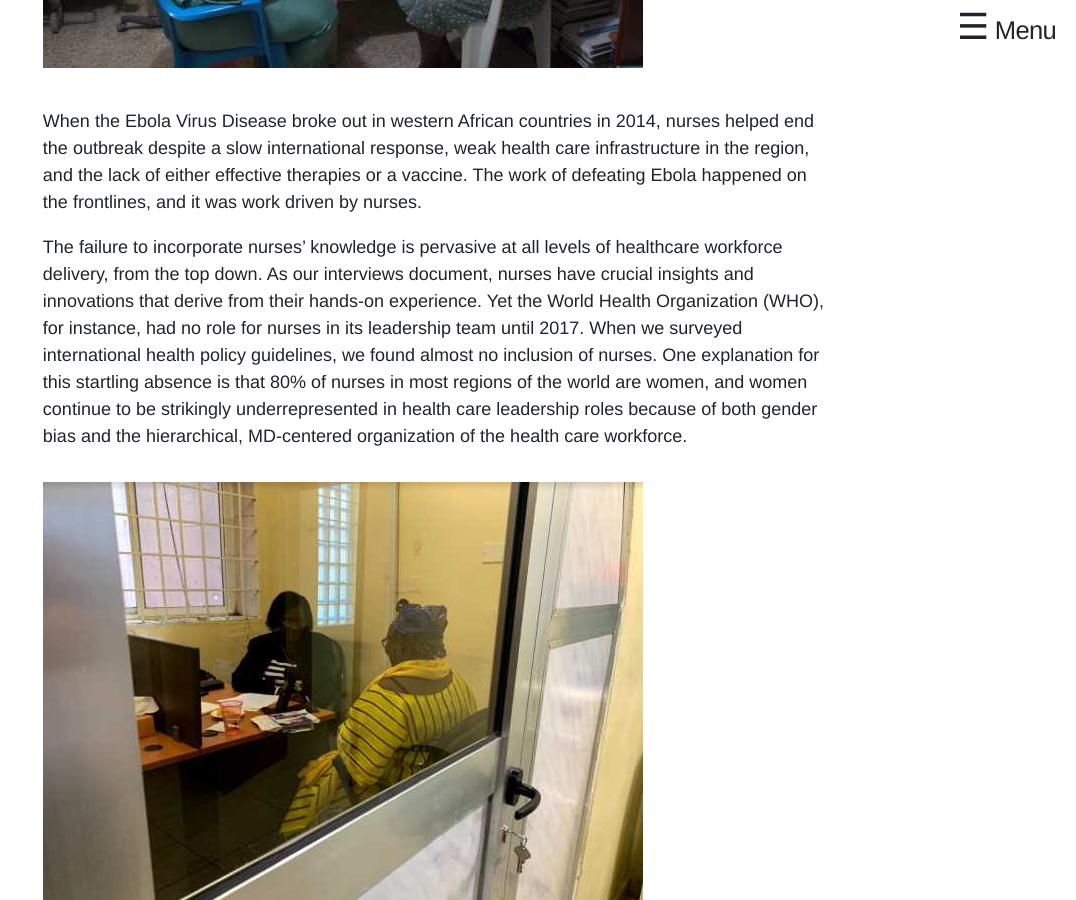
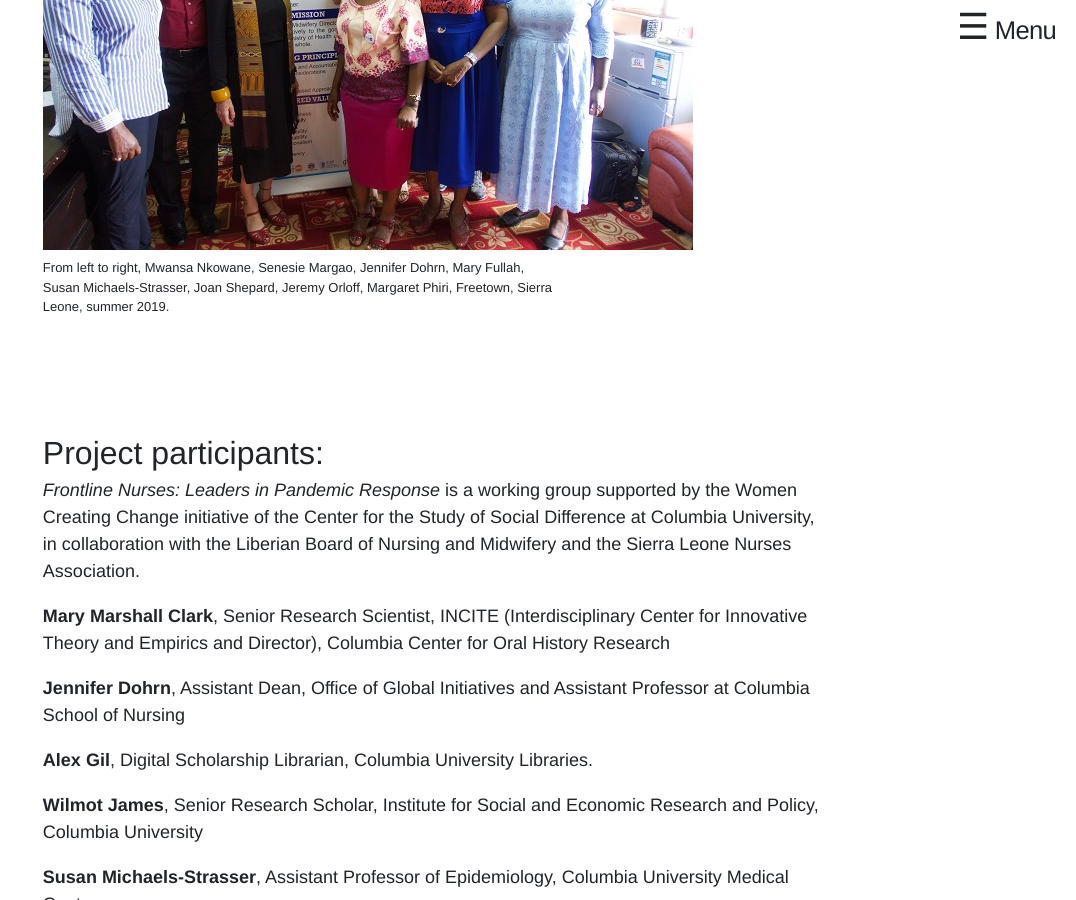
Before and after one commit to elotroalex/frontlines, a Jekyll site: the page built from pages/about.md, in a window 1280 px wide and 900 px high, scrolled down 1476 px. Shown: the whole window, without its empty margins (204-1280 px from the left). Built offline with Jekyll 4.4.1, drawn with Linux system fonts in a browser that asks for light colours; some web fonts are replaced.

Commit message:
removed pics from about

```diff
--- a/pages/about.md
+++ b/pages/about.md
@@ -12,12 +12,12 @@
 policymakers gather to set protocols and priorities for pandemic
 response. This is a dangerous and consequential omission.
 
-<div class="inline-image-reference">
+<!-- <div class="inline-image-reference">
     <img src="{{site.baseurl}}/img/about/about-c.jpg" />
-<!--   <p class="image-caption">
+<p class="image-caption">
     Above: Page from the Shahnama</a>
-  </p>  -->
-</div>
+  </p>
+</div> -->
 
 Nurses comprise 70% of the global health workforce, and during
 infectious disease outbreaks they deliver the majority of treatment,
@@ -29,12 +29,12 @@
 together with a powerful ethical commitment to their work, despite the
 danger and sacrifice it demands.
 
-<div class="inline-image-reference">
+<!-- <div class="inline-image-reference">
     <img src="{{site.baseurl}}/img/about/about-d.jpg" />
-<!--   <p class="image-caption">
-    Above: Page from the Shahnama</a>
-  </p>  -->
-</div>
+   <p class="image-caption">
+    From left to right, Mwansa Nkowane, Senesie Margao, Jennifer Dohrn, Mary Fullah, Susan Michaels-Strasser, Joan Shepard, Jeremy Orloff, Margaret Phiri, Freetown, Sierra Leone, summer 2019.</a>
+  </p>
+</div> -->
 
 When the Ebola Virus Disease broke out in western African countries in 2014,
 nurses helped end the outbreak despite a slow international response,
@@ -54,12 +54,12 @@
 because of both gender bias and the hierarchical, MD-centered
 organization of the health care workforce.
 
-<div class="inline-image-reference">
+<!--  <div class="inline-image-reference">
     <img src="{{site.baseurl}}/img/about/about-b.jpg" />
-<!--   <p class="image-caption">
+ <p class="image-caption">
     Above: Page from the Shahnama</a>
-  </p>  -->
-</div>
+  </p>
+</div> -->
 
 It is in this context that *Frontline Nurses* works *to document* the
 role of frontline nurses in pandemic disease outbreaks, *to recognize*
@@ -77,9 +77,7 @@
 
 <div class="inline-image-reference">
     <img src="{{site.baseurl}}/img/about/about-a.jpg" />
-<!--   <p class="image-caption">
-    Above: Page from the Shahnama</a>
-  </p>  -->
+  <p class="image-caption">From left to right, Mwansa Nkowane, Senesie Margao, Jennifer Dohrn, Mary Fullah, Susan Michaels-Strasser, Joan Shepard, Jeremy Orloff, Margaret Phiri, Freetown, Sierra Leone, summer 2019.</p>
 </div>
 
 
```
